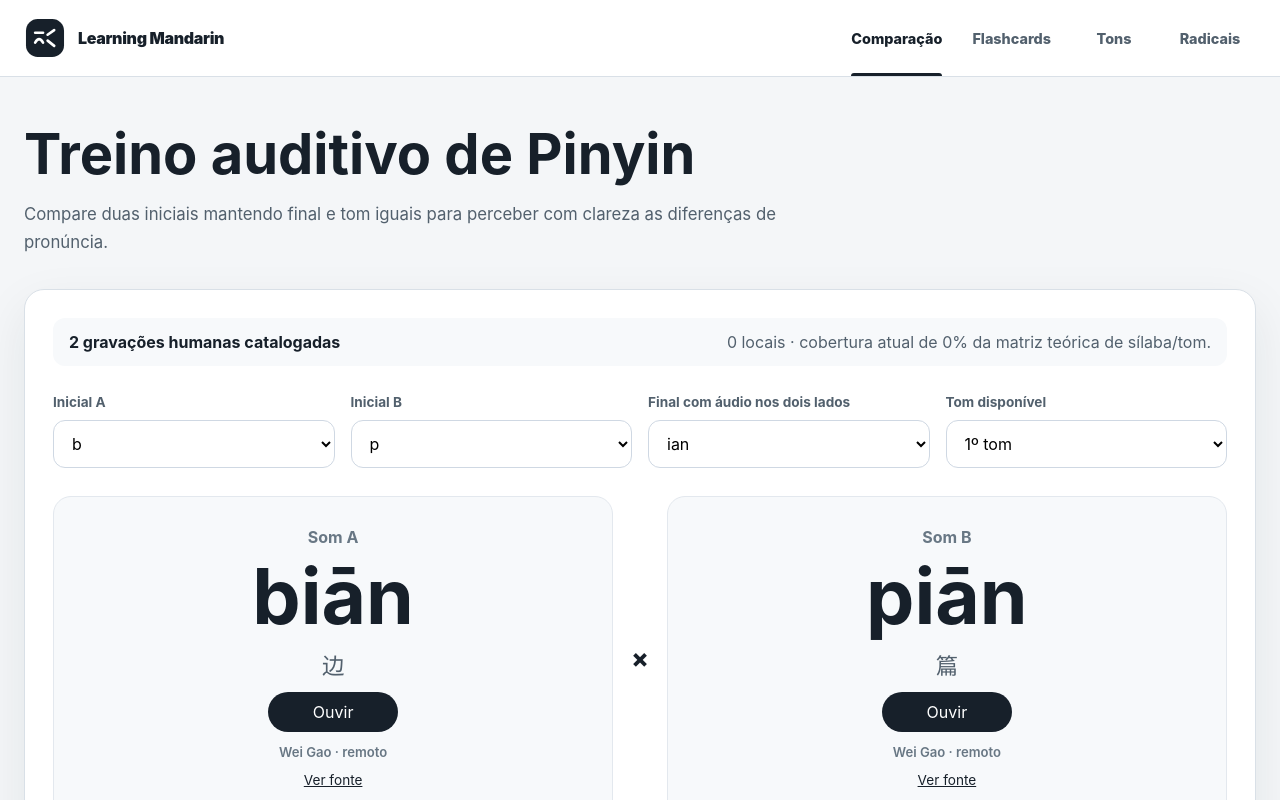
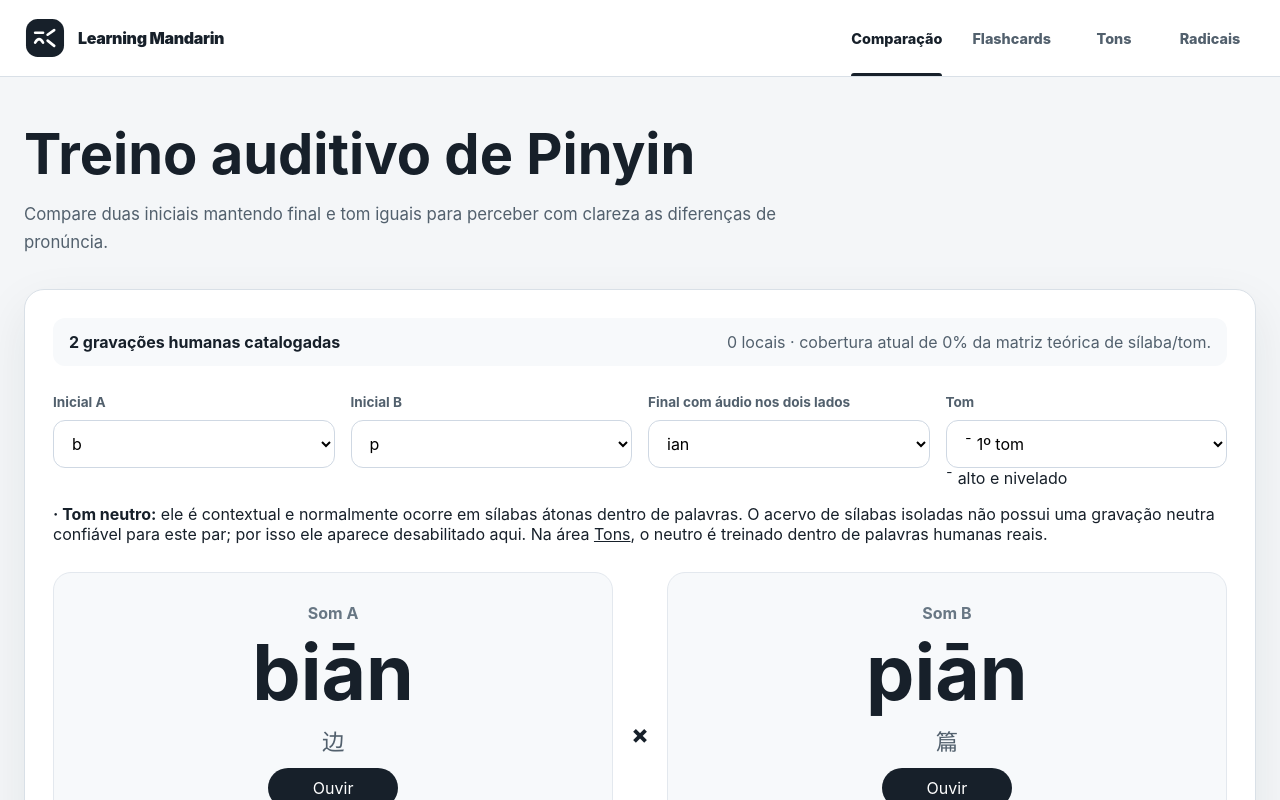
Before and after one commit to ferreis/PasiMandarim, a Vue app: page / in a window 1280 px wide. Shown: the top 800 px of the page. Built offline with nearby package versions, Linux system fonts and the light colour scheme.

Commit message:
feat: exibe símbolos e tom neutro na comparação

```diff
--- a/src/components/ComparisonTrainer.vue
+++ b/src/components/ComparisonTrainer.vue
@@ -8,18 +8,11 @@ import {
   samplesUseSameSpeaker,
 } from '../data/audioCatalog'
 import { getCommonFinals, pinyinInitials } from '../data/pinyinMatrix'
+import { mandarinTones, toneDisplay, toneText } from '../data/toneDisplay'
 import { playHumanAudio } from '../services/audioPlayer'
 import { buildToneMarkedPinyin } from '../utils/pinyin'
 import type { HumanAudioSample, MandarinTone } from '../types/audio'
 import InitialPronunciationPair from './InitialPronunciationPair.vue'
-
-const toneLabels: Record<MandarinTone, string> = {
-  1: '1º tom',
-  2: '2º tom',
-  3: '3º tom',
-  4: '4º tom',
-  5: 'Tom neutro',
-}
 
 const initialA = ref('b')
 const initialB = ref('p')
@@ -44,6 +37,7 @@ const toneOptions = computed(() =>
     ? getAvailableTonesForPair(initialA.value, initialB.value, selectedFinal.value)
     : [],
 )
+const neutralToneAvailable = computed(() => toneOptions.value.includes(5))
 
 function normalizeSelection(): void {
   if (!finalOptions.value.includes(selectedFinal.value)) {
@@ -136,12 +130,28 @@ async function listen(sample: HumanAudioSample | undefined, side: 'left' | 'righ
       </label>
 
       <label>
-        <span class="field-label">Tom disponível</span>
-        <select v-model.number="selectedTone" :disabled="!toneOptions.length">
-          <option v-for="tone in toneOptions" :key="tone" :value="tone">{{ toneLabels[tone] }}</option>
+        <span class="field-label">Tom</span>
+        <select v-model.number="selectedTone" :disabled="!toneOptions.length" aria-label="Tom da comparação">
+          <option
+            v-for="tone in mandarinTones"
+            :key="tone"
+            :value="tone"
+            :disabled="!toneOptions.includes(tone)"
+          >
+            {{ toneText(tone) }}{{ toneOptions.includes(tone) ? '' : ' — sem áudio neste par' }}
+          </option>
         </select>
+        <span class="tone-select-help">
+          {{ toneDisplay[selectedTone].symbol }} {{ toneDisplay[selectedTone].explanation }}
+        </span>
       </label>
     </div>
+
+    <p v-if="!neutralToneAvailable && finalOptions.length" class="neutral-tone-note">
+      <strong>· Tom neutro:</strong> ele é contextual e normalmente ocorre em sílabas átonas dentro de palavras.
+      O acervo de sílabas isoladas não possui uma gravação neutra confiável para este par; por isso ele aparece desabilitado aqui.
+      Na área <a href="#/tones">Tons</a>, o neutro é treinado dentro de palavras humanas reais.
+    </p>
 
     <p v-if="!commonFinalOptions.length" class="selection-notice">
       Essas duas iniciais não compartilham nenhuma final válida no Pinyin.
```
